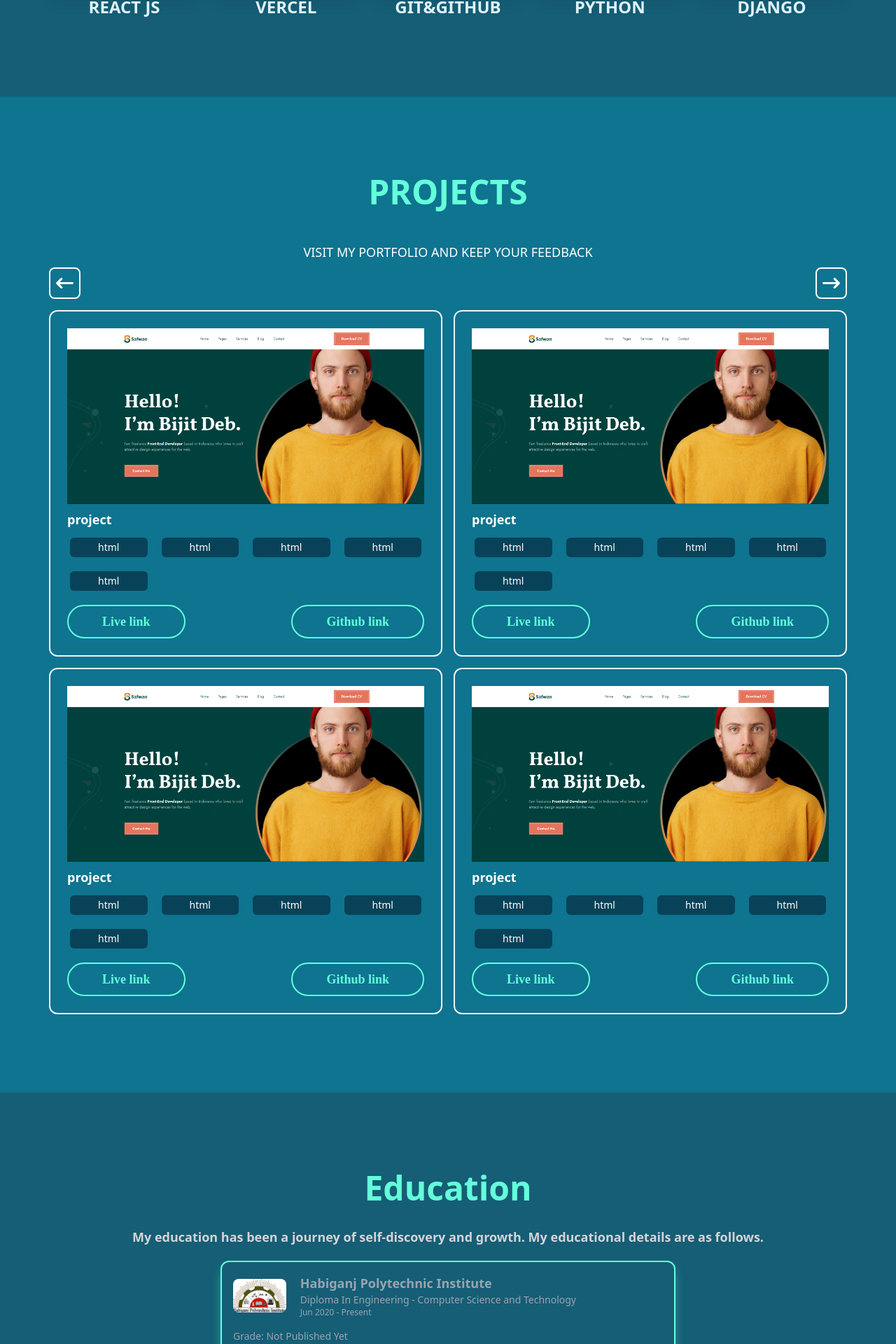
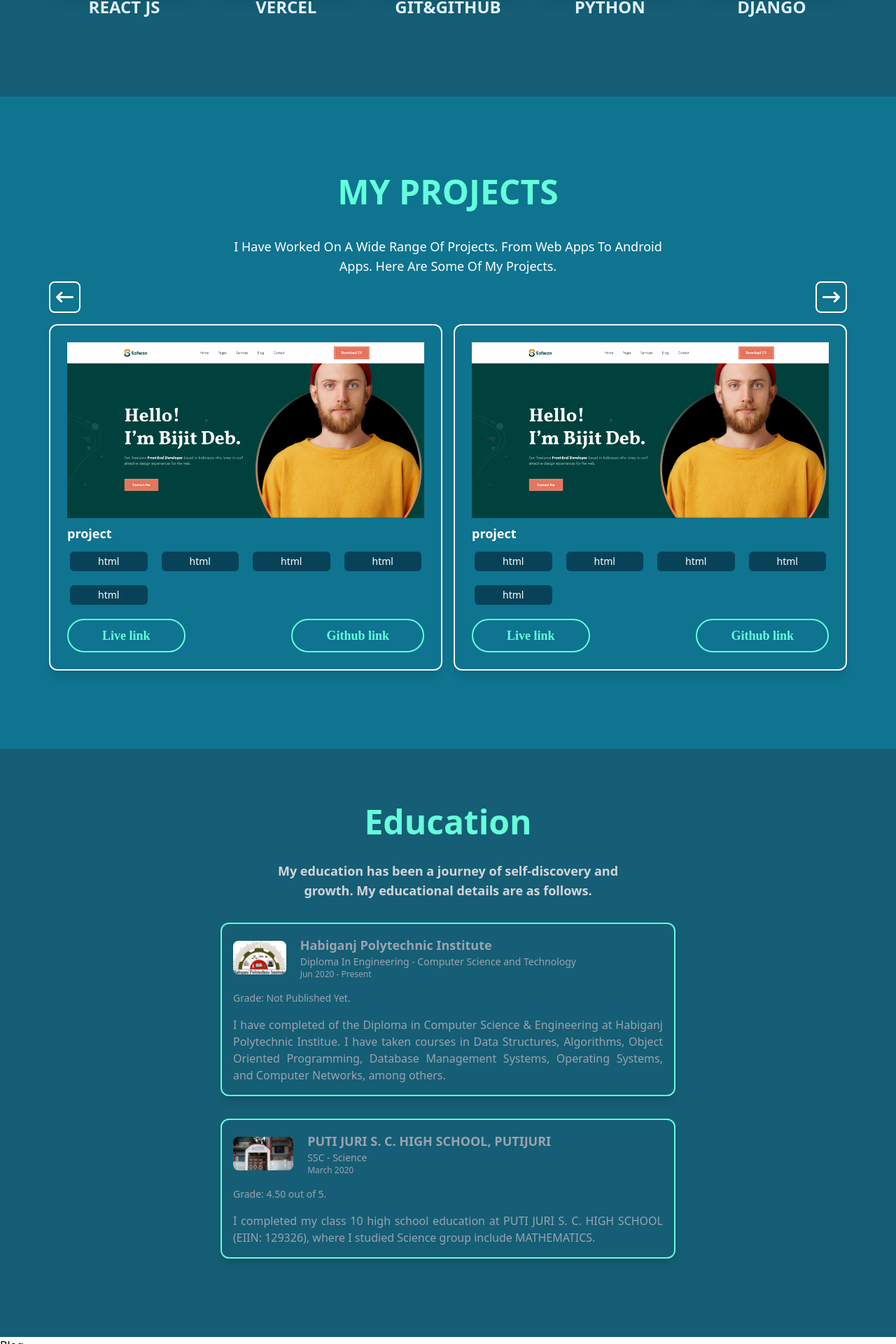
Before and after one commit to bijit-dev/My-Portfolio, a React (Vite) app: page / in a window 1280 px wide. Shown: the part 2276-4196 px from the top of the page at 70% size. Built offline with nearby package versions, Linux system fonts and the light colour scheme.

Commit message:
update education

```diff
--- a/src/Layouts/Education.jsx
+++ b/src/Layouts/Education.jsx
@@ -1,15 +1,18 @@
 import React from 'react'
 import Container from '../components/Container'
 import EducationCard from '../components/EducationCard'
+import hpi from '../assets/hpi.png'
+import ssc from '../assets/ssc.jpg'
 
 const Education = () => {
     return (
-        <section className='py-20 lg:py-28 bg-cyan-800 '>
+        <section className='py-20 lg:py-26 bg-cyan-800 '>
             <Container>
                 <h1 className='text-3xl sm:text-4xl md:text-4xl lg:text-5xl text-design mb-8 font-extrabold text-center '>Education</h1>
-                <p className='text-lg font-semibold text-center text-zinc-300 pb-5 mx-5 '>My education has been a journey of self-discovery and growth. My educational details are as follows.</p>
+                <p className='md:w-[33rem] md:mx-auto text-lg font-semibold text-center text-zinc-300 mx-5 '>My education has been a journey of self-discovery and growth. My educational details are as follows.</p>
                 <div>
-                    <EducationCard/>
+                    <EducationCard src={hpi} title='Habiganj Polytechnic Institute' dir='Diploma In Engineering - Computer Science and Technology' date='Jun 2020 - Present' grade='Not Published Yet.' dis='I have completed of the Diploma in Computer Science & Engineering at Habiganj Polytechnic Institue. I have taken courses in Data Structures, Algorithms, Object Oriented Programming, Database Management Systems, Operating Systems, and Computer Networks, among others.'/>
+                    <EducationCard src={ssc} title='PUTI JURI S. C. HIGH SCHOOL, PUTIJURI' dir='SSC - Science' date='March 2020' grade='4.50 out of 5.' dis='I completed my class 10 high school education at PUTI JURI S. C. HIGH SCHOOL (EIIN: 129326), where I studied Science group include MATHEMATICS.'/>
                 </div>
             </Container>
         </section>
--- a/src/Layouts/Project.jsx
+++ b/src/Layouts/Project.jsx
@@ -10,8 +10,8 @@ const Project = () => {
         <section className='py-14 lg:py-28 bg-cyan-700'>
             <Container>
                 <div className='text-center'>
-                    <h2 className='text-3xl sm:text-4xl md:text-4xl lg:text-5xl text-design mb-8 md:mb-12 font-extrabold' >PROJECTS</h2>
-                    <p className='text-white pb-4 md:pb-2 text-lg'>VISIT MY PORTFOLIO AND KEEP YOUR FEEDBACK</p>
+                    <h2 className='text-3xl sm:text-4xl md:text-4xl lg:text-5xl text-design mb-8 md:mb-10 font-extrabold' >MY PROJECTS</h2>
+                    <p className='md:w-[41rem] text-white mx-auto pb-4 md:pb-2 text-lg capitalize'>I have worked on a wide range of projects. From web apps to android apps. Here are some of my projects.</p>
                 </div>
                 <Flex className='justify-between pb-4 mx-4 lg:mx-0 hidden md:block'>
                     <FaArrowLeftLong size={45} className='text-white py-1 px-2 border-2 border-white rounded-lg hover:bg-green-600/55'/>
@@ -20,9 +20,6 @@ const Project = () => {
                 <div className='grid md:grid-cols-2 gap-4 mx-4 lg:mx-0'>
                     <ProjectCard src={project} title='project'/>
                     <ProjectCard src={project} title='project'/>
-                    <ProjectCard src={project} title='project'/>
-                    <ProjectCard src={project} title='project'/>
-
                 </div>
             </Container>
         </section>
--- a/src/Layouts/Skills.jsx
+++ b/src/Layouts/Skills.jsx
@@ -12,7 +12,7 @@ const Skills = () => {
         <section className='bg-cyan-800 py-28'>
             <Container>
                 <div className='border-b border-white  text-center mb-6'>
-                    <h1 className='text-3xl sm:text-4xl md:text-4xl lg:text-5xl text-design mb-12 font-extrabold'>Skills</h1>
+                    <h1 className='text-3xl sm:text-4xl md:text-4xl lg:text-5xl text-design mb-12 font-extrabold'>MY Skills</h1>
                     <p className='text-white pb-2 text-lg px-5'>We put your ideas and thus your wishes in the form of a unique web project that inspires you and your customers.</p>
                 </div>
                 <div className='grid md:grid-cols-3 lg:grid-cols-5 gap-4 mx-5 md:mx-3 lg:mx-0'>
--- a/src/components/EducationCard.jsx
+++ b/src/components/EducationCard.jsx
@@ -1,21 +1,20 @@
 import React from 'react'
 import Image from './Image'
 import Flex from './Flex'
-import hpi from '../assets/hpi.png'
 
-const EducationCard = () => {
+const EducationCard = ({title,src,dir,date,grade,dis}) => {
     return (
-        <div className='bg-transparent md:w-w650 mx-5 md:mx-auto border-2 rounded-xl border-design shadow-lg shadow-design/50 p-4'>
+        <div className='bg-transparent md:w-w650  my-8 mx-5 md:mx-auto border-2 rounded-xl border-design shadow-lg lg:hover:shadow-design p-4'>
             <Flex className='gap-5 items-center'>
-                <Image className='h-12 rounded-lg ' src={hpi}/>
+                <Image className='h-12 rounded-lg ' src={src}/>
                 <div>
-                    <h1 className='text-lg font-semibold text-gray-400'>Habiganj Polytechnic Institute</h1>
-                    <h5 className='text-sm font-medium text-gray-400'>Diploma In Engineering - Computer Science and Technology</h5>
-                    <p className='text-xs font-normal text-gray-400'>Jun 2020 - Present</p>
+                    <h1 className='text-lg font-semibold text-gray-400'>{title}</h1>
+                    <h5 className='text-sm font-medium text-gray-400'>{dir}</h5>
+                    <p className='text-xs font-normal text-gray-400'>{date}</p>
                 </div>
             </Flex>
-            <p className='text-gray-400 text-sm font-medium py-4'>Grade: Not Published Yet</p>
-            <p className='text-gray-400 text-sm text-justify md:text-base font-medium'>I have completed of the Diploma in Computer Science & Engineering at Habiganj Polytechnic Institue. I have taken courses in Data Structures, Algorithms, Object Oriented Programming, Database Management Systems, Operating Systems, and Computer Networks, among others.</p>
+            <p className='text-gray-400 text-sm font-medium py-4'>Grade: {grade}</p>
+            <p className='text-gray-400 text-sm text-justify md:text-base font-medium'>{dis}</p>
         </div>
     )
 }
--- a/src/components/ProjectCard.jsx
+++ b/src/components/ProjectCard.jsx
@@ -2,11 +2,10 @@ import React from 'react'
 import Image from './Image'
 import Flex from './Flex'
 import Button from './Button'
-import project from '../assets/project.png'
 
 const ProjectCard = ({src,title}) => {
     return (
-        <div className='w-full border-2 border-slate-100 rounded-xl p-6 hover:border-design'>
+        <div className='w-full border-2 border-slate-100 rounded-xl p-6 hover:border-design shadow-lg lg:hover:shadow-design'>
             <Image src={src} className= 'w-full'/>
             <h2 className='text-lg font-bold text-white mt-2 mb-2'>{title}</h2>
             <ul className='grid grid-cols-4 gap-3 text-sm  text-center font-medium mb-4'>
```
Also changed, not shown: src/assets/ssc.jpg (added).
